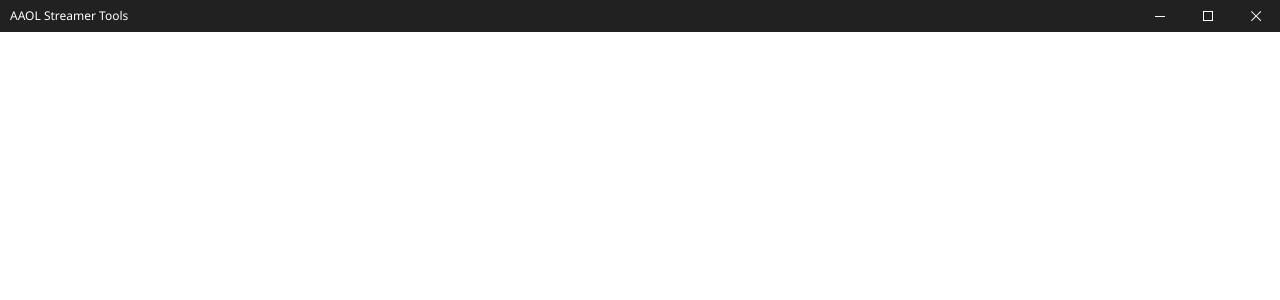
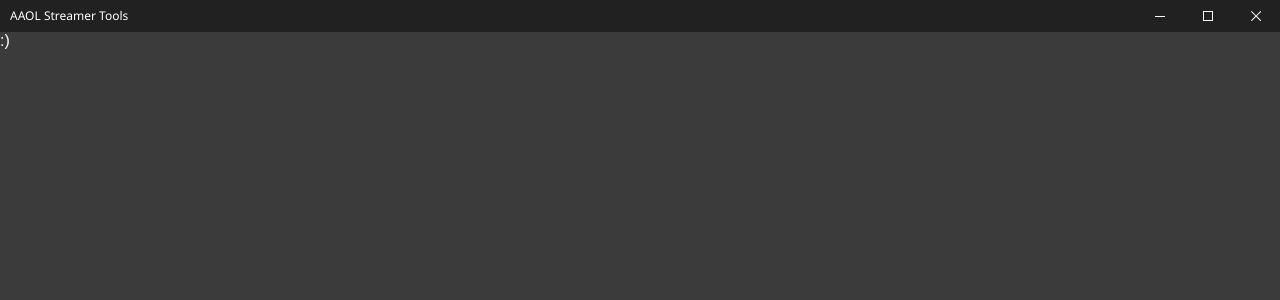
Before and after one commit to mtchdev/aaol-streamer-tool, a React (Create React App) app in the folder src/: page / in a window 1280 px wide. Shown: the top 300 px of the page. Built offline with nearby package versions, Linux system fonts and the light colour scheme.

Commit message:
Make main component

```diff
--- a/src/src/App.js
+++ b/src/src/App.js
@@ -1,11 +1,13 @@
 import React, { Component } from 'react';
 import Titlebar from './components/Titlebar';
+import Main from './views/Main';
 
 class App extends Component {
   render() {
     return (
       <div>
         <Titlebar />
+        <Main />
       </div>
     );
   }
--- /dev/null
+++ b/src/src/views/Main.js
@@ -0,0 +1,18 @@
+import React, { Component } from 'react';
+import './assets/Main.css';
+
+class Main extends Component {
+    constructor(props) {
+        super(props);
+        this.state = {  }
+    }
+    render() {
+        return (
+            <div className="app">
+                :)
+            </div>
+         )
+    }
+}
+
+export default Main;
--- /dev/null
+++ b/src/src/views/assets/Main.css
@@ -0,0 +1,6 @@
+body {
+    background: #3b3b3b;
+    color: #fff;
+    -webkit-user-select: none;
+    cursor: default;
+}
```
